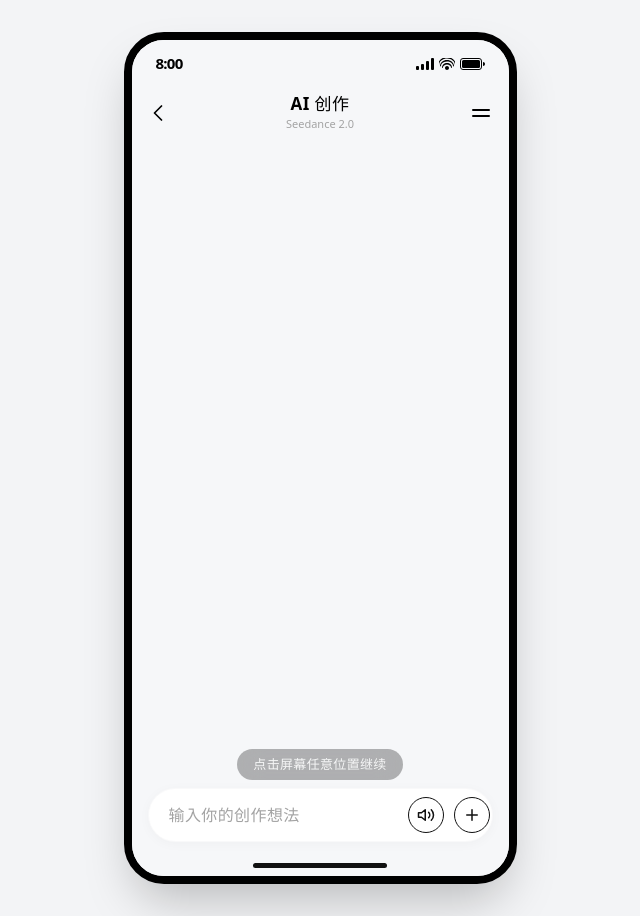
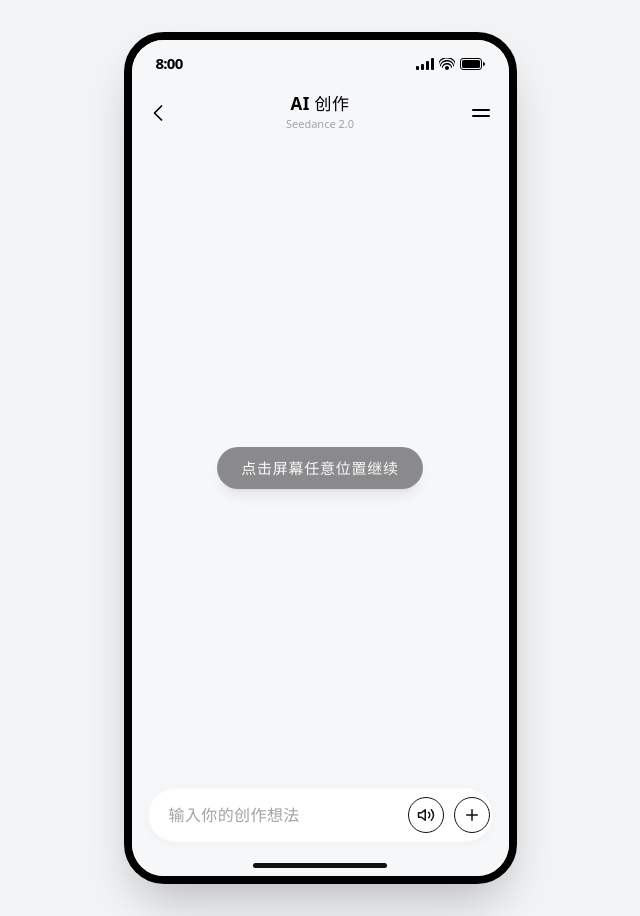
Before and after one commit to CherCheungforart/0402-skill-demo, a React (Vite) app: page / in a window 1280 px wide. Shown: the whole page, without its empty margins (320-960 px from the left). Built offline with nearby package versions, Linux system fonts and the light colour scheme.

Commit message:
style: move hint overlay to center and make it more prominent

```diff
--- a/src/pages/Home.tsx
+++ b/src/pages/Home.tsx
@@ -542,8 +542,8 @@ export default function Home() {
           </div>
 
           {/* Hint Overlay (Only visible at step 0 before any interaction) */}
-          <div className={`absolute bottom-24 left-0 w-full flex justify-center pointer-events-none transition-opacity duration-700 z-50 ${step === 0 ? 'opacity-100' : 'opacity-0'}`}>
-            <div className="bg-black/40 text-white/90 px-4 py-1.5 rounded-full text-[13px] font-medium tracking-wide backdrop-blur-md animate-pulse">
+          <div className={`absolute inset-0 flex items-center justify-center pointer-events-none transition-opacity duration-700 z-50 ${step === 0 ? 'opacity-100' : 'opacity-0'}`}>
+            <div className="bg-black/60 text-white/95 px-6 py-2.5 rounded-full text-[15px] font-medium tracking-wider backdrop-blur-md animate-pulse shadow-lg">
               点击屏幕任意位置继续
             </div>
           </div>
```
